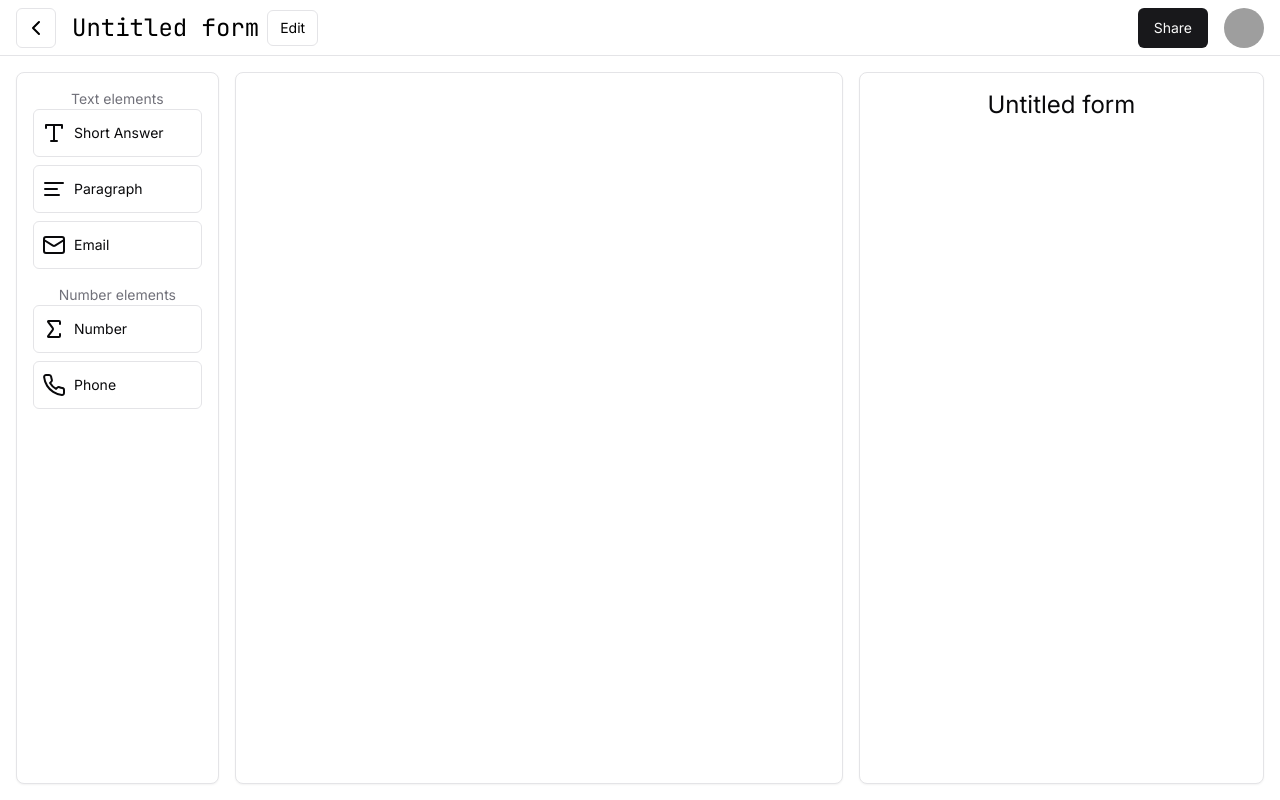
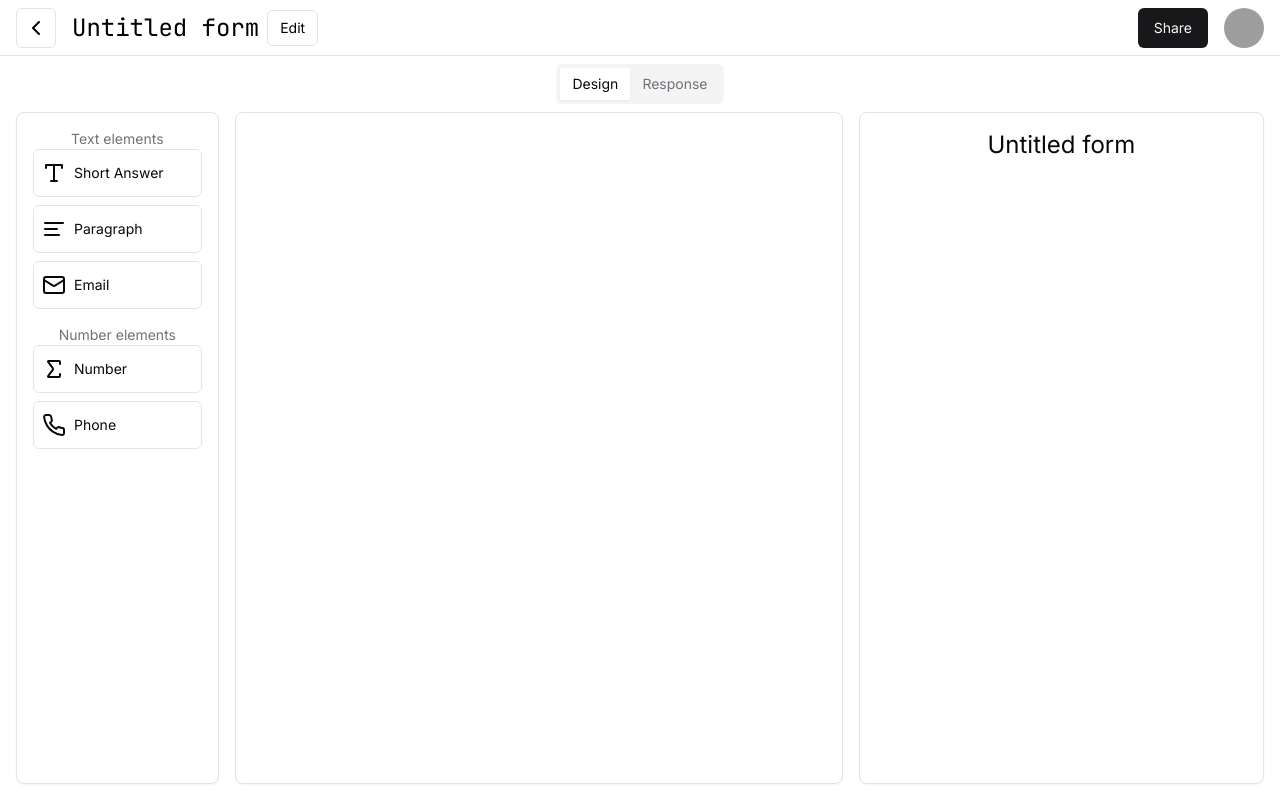
Before and after one commit to GrigoriiPrudnikov/form_labs_client, a Next.js app: page /design in a window 1280 px wide. Built offline with nearby package versions, Linux system fonts and the light colour scheme; grey boxes are pictures that could not be loaded.

Commit message:
feat: add tabs for form design

```diff
--- a/package.json
+++ b/package.json
@@ -20,6 +20,7 @@
     "@radix-ui/react-select": "^2.0.0",
     "@radix-ui/react-slot": "^1.0.2",
     "@radix-ui/react-switch": "^1.0.3",
+    "@radix-ui/react-tabs": "^1.0.4",
     "@radix-ui/react-toast": "^1.1.5",
     "class-variance-authority": "^0.7.0",
     "clsx": "^2.1.1",
--- a/src/app/design/page.tsx
+++ b/src/app/design/page.tsx
@@ -1,77 +1,26 @@
 'use client'
 
-import { DesignHeader, PreviewField, Sidebar } from '@/components'
-import { DesignField } from '@/components/designField'
-import { Button, Card, Form, ScrollArea } from '@/components/ui'
-import { useFormStore } from '@/state'
-import { getZodPrimitive } from '@/utils'
-import { zodResolver } from '@hookform/resolvers/zod'
-import { useForm } from 'react-hook-form'
-import { z } from 'zod'
+import { DesignHeader, FormDesign, FormResponse } from '@/components'
+import { Tabs, TabsList, TabsTrigger, TabsContent } from '@/components/ui'
 
 export default function Page() {
-  const fields = useFormStore((state) => state.fields)
-  const name = useFormStore((state) => state.name)
-
-  const schema: Record<string, any> = {}
-
-  fields.map((elem) => {
-    schema[elem.id] = getZodPrimitive(elem.type, elem.isRequired)
-  })
-
-  const formSchema = z.object(schema)
-  const form = useForm<z.infer<typeof formSchema>>({
-    resolver: zodResolver(formSchema),
-  })
-
-  const onSubmit = (values: z.infer<typeof formSchema>) => {
-    console.log(values)
-    fields.forEach((elem) => {
-      form.setValue(elem.id, '')
-    })
-  }
-
   return (
     <>
       <DesignHeader />
-      <main className="flex gap-4 p-4">
-        {/* Sidebar */}
-        <div className="w-1/6 h-[calc(100vh-5.5rem)]">
-          <Sidebar />
+      <Tabs defaultValue="design">
+        <div className="h-14 flex justify-center items-center">
+          <TabsList>
+            <TabsTrigger value="design">Design</TabsTrigger>
+            <TabsTrigger value="response">Response</TabsTrigger>
+          </TabsList>
         </div>
-        {/* Design */}
-        <div className="w-1/2 h-[calc(100vh-5.5rem)]">
-          <Card className="w-full h-full">
-            <ScrollArea className="h-full w-full">
-              <div className="p-4 flex flex-col gap-4">
-                {fields.map((elem) => (
-                  <DesignField key={elem.id} field={elem} />
-                ))}
-              </div>
-            </ScrollArea>
-          </Card>
-        </div>
-        {/* Preview */}
-        <div className="w-1/3 h-[calc(100vh-5.5rem)]">
-          <Card className="w-full h-full">
-            <ScrollArea className="h-full w-full">
-              <Form {...form}>
-                <form className="p-4 flex flex-col gap-4" onSubmit={form.handleSubmit(onSubmit)}>
-                  <div className="text-2xl text-center">{name}</div>
-                  {fields.map((elem) => (
-                    <PreviewField key={elem.id} field={elem} form={form} />
-                  ))}
-                  {fields.length > 0 && (
-                    <Button className="w-full" type="submit">
-                      Reset
-                    </Button>
-                  )}
-                </form>
-              </Form>
-            </ScrollArea>
-          </Card>
-        </div>
-      </main>
+        <TabsContent value="design" className="mt-0">
+          <FormDesign />
+        </TabsContent>
+        <TabsContent value="response" className="mt-0">
+          <FormResponse />
+        </TabsContent>
+      </Tabs>
     </>
   )
 }
--- /dev/null
+++ b/src/components/formDesign.tsx
@@ -0,0 +1,72 @@
+import { FC } from 'react'
+import { DesignField, PreviewField, Sidebar } from '.'
+import { Button, Card, Form, ScrollArea } from './ui'
+import { useFormStore } from '@/state'
+import { getZodPrimitive } from '@/utils'
+import { zodResolver } from '@hookform/resolvers/zod'
+import { useForm } from 'react-hook-form'
+import { z } from 'zod'
+
+export const FormDesign: FC = () => {
+  const fields = useFormStore((state) => state.fields)
+  const name = useFormStore((state) => state.name)
+
+  const schema: Record<string, any> = {}
+
+  fields.map((elem) => {
+    schema[elem.id] = getZodPrimitive(elem.type, elem.isRequired)
+  })
+
+  const formSchema = z.object(schema)
+  const form = useForm<z.infer<typeof formSchema>>({
+    resolver: zodResolver(formSchema),
+  })
+
+  const onSubmit = (values: z.infer<typeof formSchema>) => {
+    console.log(values)
+    fields.forEach((elem) => {
+      form.setValue(elem.id, '')
+    })
+  }
+
+  return (
+    <main className="flex gap-4 p-4 pt-0">
+      {/* Sidebar */}
+      <div className="w-1/6 h-[calc(100vh-8rem)]">
+        <Sidebar />
+      </div>
+      {/* Design */}
+      <div className="w-1/2 h-[calc(100vh-8rem)]">
+        <Card className="w-full h-full">
+          <ScrollArea className="h-full w-full">
+            <div className="p-4 flex flex-col gap-4">
+              {fields.map((elem) => (
+                <DesignField key={elem.id} field={elem} />
+              ))}
+            </div>
+          </ScrollArea>
+        </Card>
+      </div>
+      {/* Preview */}
+      <div className="w-1/3 h-[calc(100vh-8rem)]">
+        <Card className="w-full h-full">
+          <ScrollArea className="h-full w-full">
+            <Form {...form}>
+              <form className="p-4 flex flex-col gap-4" onSubmit={form.handleSubmit(onSubmit)}>
+                <div className="text-2xl text-center">{name}</div>
+                {fields.map((elem) => (
+                  <PreviewField key={elem.id} field={elem} form={form} />
+                ))}
+                {fields.length > 0 && (
+                  <Button className="w-full" type="submit">
+                    Reset
+                  </Button>
+                )}
+              </form>
+            </Form>
+          </ScrollArea>
+        </Card>
+      </div>
+    </main>
+  )
+}
--- /dev/null
+++ b/src/components/formResponse.tsx
@@ -0,0 +1,12 @@
+import { FC } from 'react'
+import { Card, ScrollArea } from './ui'
+
+export const FormResponse: FC = () => (
+  <main className="flex gap-4 p-4 pt-0">
+    <div className="w-full h-[calc(100vh-8rem)]">
+      <Card className='w-full h-full'>
+        <ScrollArea></ScrollArea>
+      </Card>
+    </div>
+  </main>
+)
--- a/src/components/index.ts
+++ b/src/components/index.ts
@@ -1,6 +1,9 @@
 export * from './deleteFieldIcon'
 export * from './designField'
 export * from './designHeader'
+export * from './fieldIcon'
+export * from './formDesign'
+export * from './formResponse'
 export * from './homeHeader'
 export * from './icon'
 export * from './modeToggle'
--- a/src/components/ui/index.ts
+++ b/src/components/ui/index.ts
@@ -9,6 +9,7 @@
 export * from './label'
 export * from './scroll-area'
 export * from './switch'
+export * from './tabs'
 export * from './toast'
 export * from './toaster'
 export * from './use-toast'
--- /dev/null
+++ b/src/components/ui/tabs.tsx
@@ -0,0 +1,55 @@
+"use client"
+
+import * as React from "react"
+import * as TabsPrimitive from "@radix-ui/react-tabs"
+
+import { cn } from "@/lib/utils"
+
+const Tabs = TabsPrimitive.Root
+
+const TabsList = React.forwardRef<
+  React.ElementRef<typeof TabsPrimitive.List>,
+  React.ComponentPropsWithoutRef<typeof TabsPrimitive.List>
+>(({ className, ...props }, ref) => (
+  <TabsPrimitive.List
+    ref={ref}
+    className={cn(
+      "inline-flex h-10 items-center justify-center rounded-md bg-zinc-100 p-1 text-zinc-500 dark:bg-zinc-800 dark:text-zinc-400",
+      className
+    )}
+    {...props}
+  />
+))
+TabsList.displayName = TabsPrimitive.List.displayName
+
+const TabsTrigger = React.forwardRef<
+  React.ElementRef<typeof TabsPrimitive.Trigger>,
+  React.ComponentPropsWithoutRef<typeof TabsPrimitive.Trigger>
+>(({ className, ...props }, ref) => (
+  <TabsPrimitive.Trigger
+    ref={ref}
+    className={cn(
+      "inline-flex items-center justify-center whitespace-nowrap rounded-sm px-3 py-1.5 text-sm font-medium ring-offset-white transition-all focus-visible:outline-none focus-visible:ring-2 focus-visible:ring-zinc-950 focus-visible:ring-offset-2 disabled:pointer-events-none disabled:opacity-50 data-[state=active]:bg-white data-[state=active]:text-zinc-950 data-[state=active]:shadow-sm dark:ring-offset-zinc-950 dark:focus-visible:ring-zinc-300 dark:data-[state=active]:bg-zinc-950 dark:data-[state=active]:text-zinc-50",
+      className
+    )}
+    {...props}
+  />
+))
+TabsTrigger.displayName = TabsPrimitive.Trigger.displayName
+
+const TabsContent = React.forwardRef<
+  React.ElementRef<typeof TabsPrimitive.Content>,
+  React.ComponentPropsWithoutRef<typeof TabsPrimitive.Content>
+>(({ className, ...props }, ref) => (
+  <TabsPrimitive.Content
+    ref={ref}
+    className={cn(
+      "mt-2 ring-offset-white focus-visible:outline-none focus-visible:ring-2 focus-visible:ring-zinc-950 focus-visible:ring-offset-2 dark:ring-offset-zinc-950 dark:focus-visible:ring-zinc-300",
+      className
+    )}
+    {...props}
+  />
+))
+TabsContent.displayName = TabsPrimitive.Content.displayName
+
+export { Tabs, TabsList, TabsTrigger, TabsContent }
```
Also changed, not shown: 1 other file (tests, documents, lock files or other folders).
